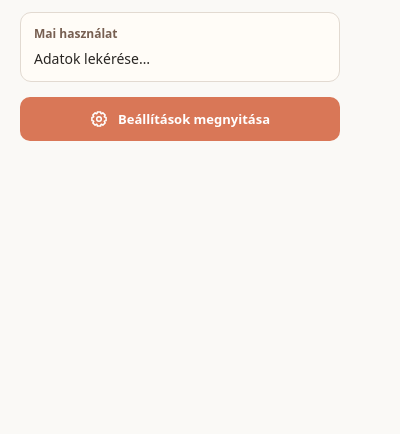
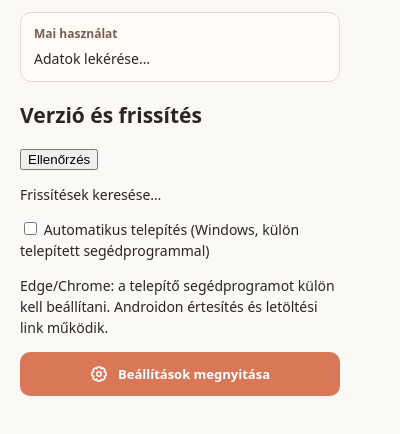
Before and after one commit to sanchomuzax/Claude-voice-bridge-Chrome-extension, a browser extension: page popup.html in a window 400 px wide. Shown: the part 126-560 px from the top of the page. Drawn offline with Linux system fonts and the light colour scheme.

Commit message:
ui: popup version, update badge status, release link and opt-in Windows auto-update

```diff
--- a/popup.html
+++ b/popup.html
@@ -14,6 +14,14 @@
 </header>
 <p class="tip">A beszélgetés vezérlői a <strong>claude.ai</strong> oldal jobb felső sarkában találhatók.</p>
 <section class="usage" aria-label="Napi felhasználás"><h2>Mai használat</h2><p id="usage" role="status" aria-live="polite">Adatok lekérése…</p></section>
+<section class="updates" aria-label="Frissítések">
+  <div class="updates-heading"><h2>Verzió és frissítés</h2><button type="button" id="checkUpdate" class="small-button">Ellenőrzés</button></div>
+  <p id="updateInfo" role="status" aria-live="polite">Frissítések keresése…</p>
+  <div id="updateActions" hidden><button type="button" id="installUpdate" class="small-button install">Frissítés telepítése</button>
+  <a id="releaseLink" href="https://github.com/sanchomuzax/Claude-voice-bridge-Chrome-extension/releases/latest" target="_blank" rel="noopener noreferrer">Kiadás megnyitása</a></div>
+  <label class="auto-update"><input id="autoInstall" type="checkbox"> Automatikus telepítés (Windows, külön telepített segédprogrammal)</label>
+  <p class="update-hint">Edge/Chrome: a telepítő segédprogramot külön kell beállítani. Androidon értesítés és letöltési link működik.</p>
+</section>
 <button type="button" id="open" class="settings-button"><svg viewBox="0 0 24 24" width="18" height="18" fill="none" stroke="currentColor" stroke-width="2" stroke-linecap="round" stroke-linejoin="round" aria-hidden="true" focusable="false"><path d="M9.37 4.76 L9.82 2.55 L14.18 2.55 L14.63 4.76 L15.25 5.02 L17.14 3.77 L20.23 6.86 L18.98 8.75 L19.24 9.37 L21.45 9.82 L21.45 14.18 L19.24 14.63 L18.98 15.25 L20.23 17.14 L17.14 20.23 L15.25 18.98 L14.63 19.24 L14.18 21.45 L9.82 21.45 L9.37 19.24 L8.75 18.98 L6.86 20.23 L3.77 17.14 L5.02 15.25 L4.76 14.63 L2.55 14.18 L2.55 9.82 L4.76 9.37 L5.02 8.75 L3.77 6.86 L6.86 3.77 L8.75 5.02 Z"/><circle cx="12" cy="12" r="3.05"/></svg><span>Beállítások megnyitása</span></button>
 </main>
 <script src="popup.js"></script>
```
